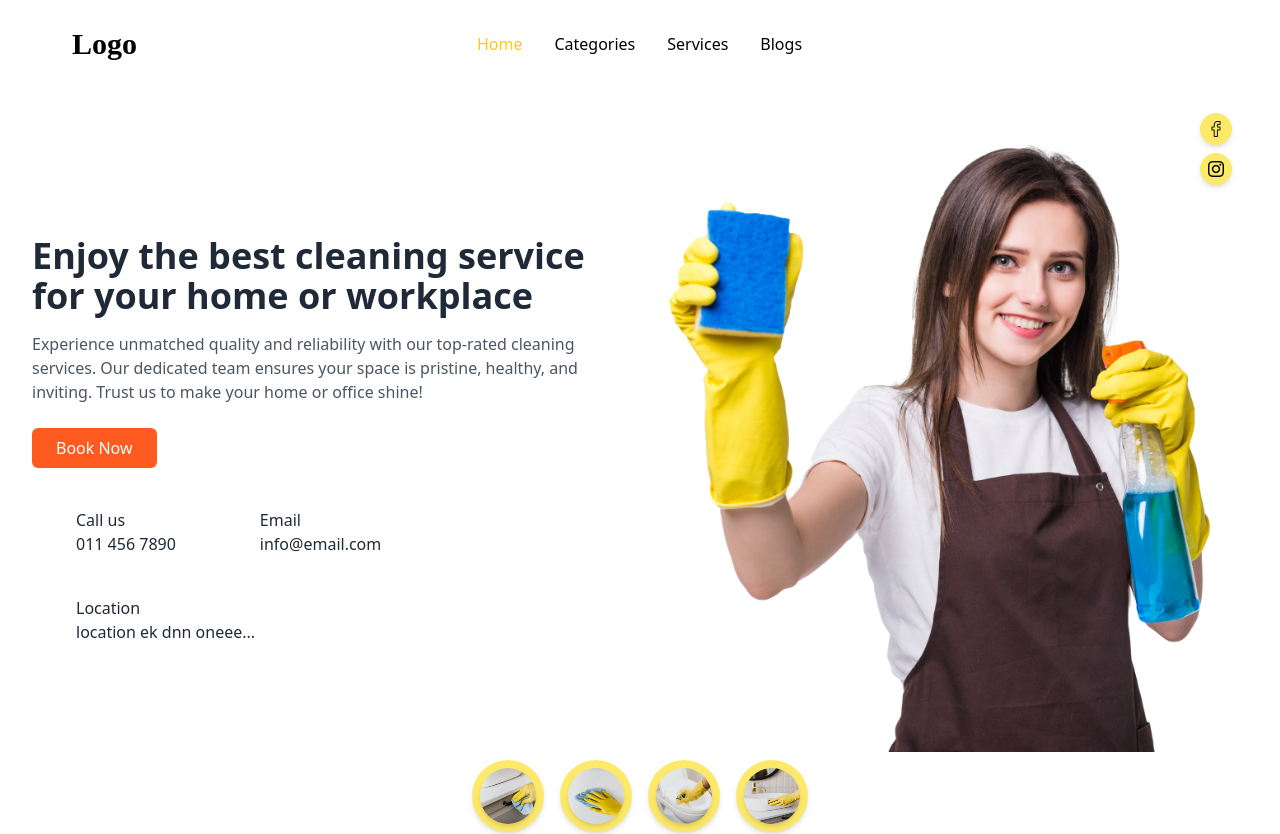
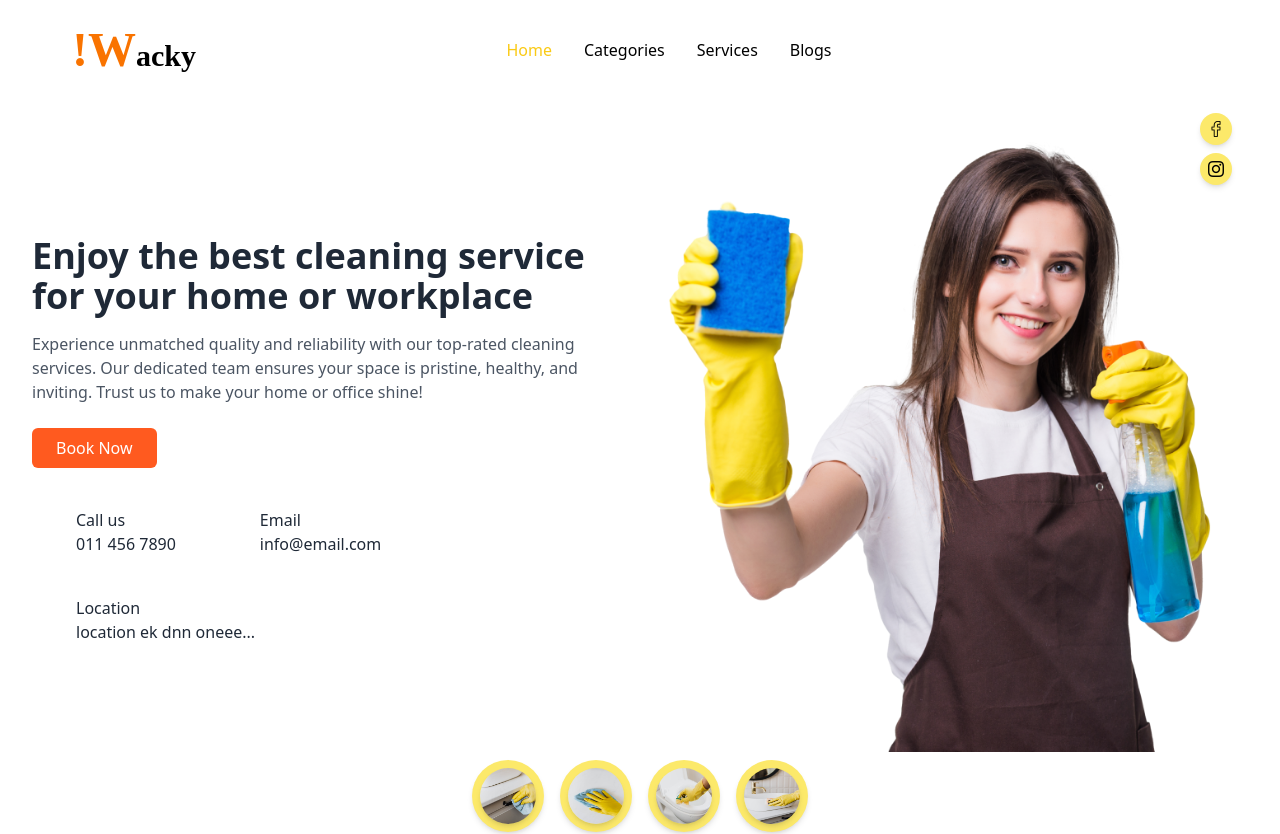
Before and after one commit to IT22102546/Cleaning-Service, a React (Vite) app in the folder Frontend/: page / in a window 1280 px wide. Shown: the top 834 px of the page. Built offline with nearby package versions, Linux system fonts and the light colour scheme; some icons are missing.

Commit message:
feat:header updated

```diff
--- a/Frontend/src/components/Header.jsx
+++ b/Frontend/src/components/Header.jsx
@@ -28,7 +28,7 @@ export default function Header() {
     const handleScroll = () => {
       const heroSectionHeight = document.querySelector('.hero-section').offsetHeight;
       if (window.scrollY > heroSectionHeight) {
-        setHeaderClass('bg-orange-500 shadow-md');
+        setHeaderClass('bg-orange-500 shadow-md text-white');
       } else {
         setHeaderClass('bg-transparent border-none');
       }
@@ -130,7 +130,7 @@ export default function Header() {
       <div className="container mx-auto flex flex-wrap items-center justify-between py-4">
         <div className="flex items-center">
           <NavLink to="/" className="self-center whitespace-nowrap text-3xl font-semibold font-tangerine ml-0 md:ml-16">
-            Logo
+            <span className="text-5xl font-bold text-secondary">!W</span>acky
           </NavLink>
         </div>
 
```
